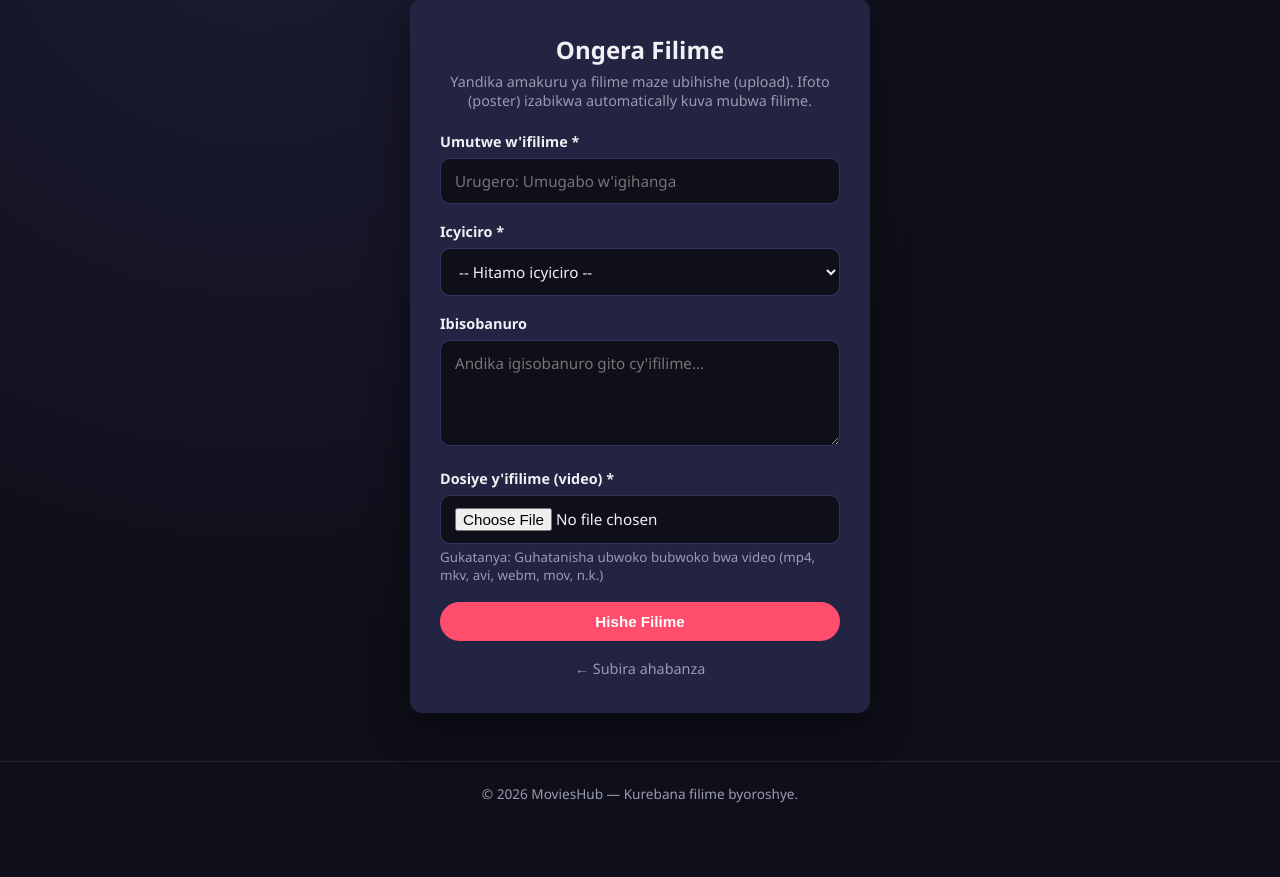
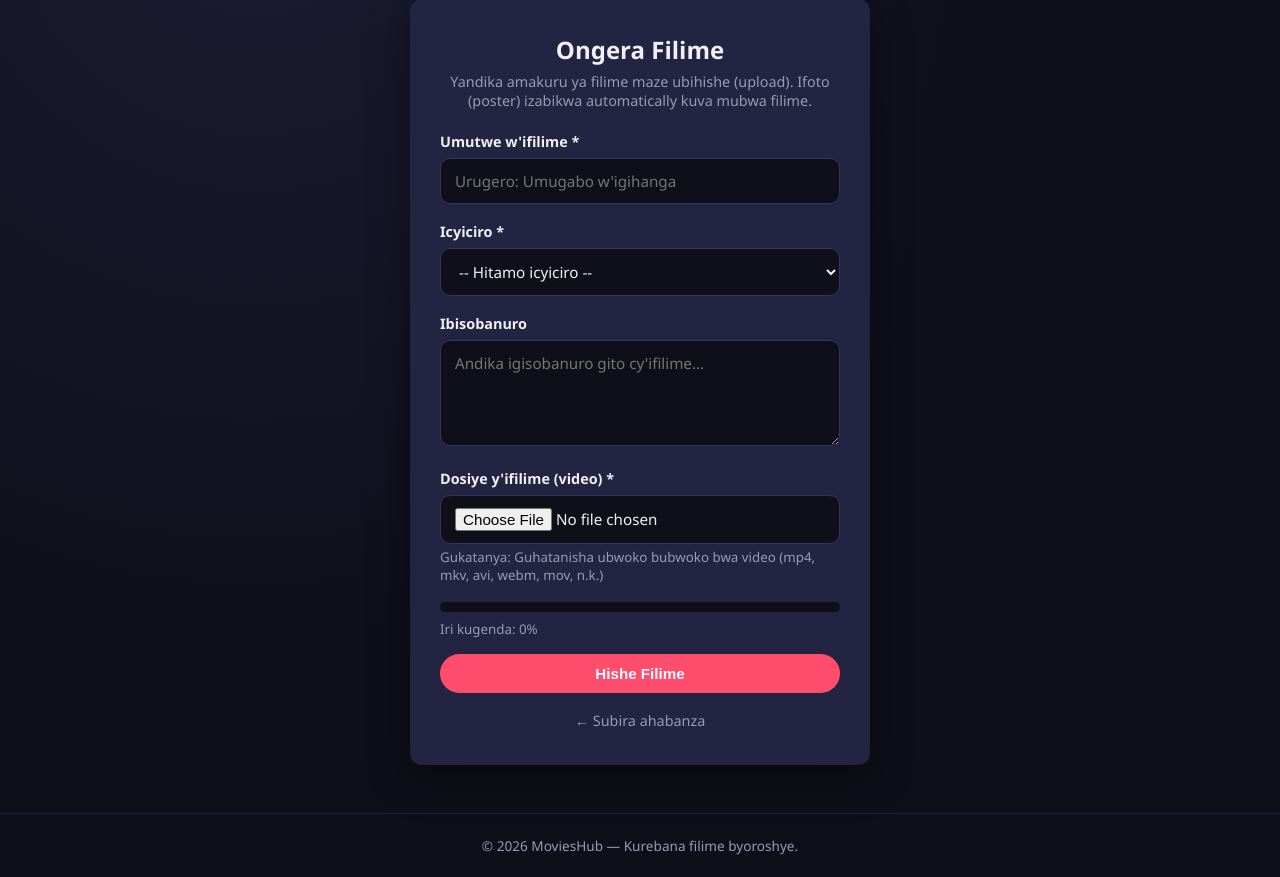
Before and after one commit to BYISHIMO-NGOGA-Blaise/movies, a Flask app: page /upload in a window 1280 px wide. Shown: the part 116-993 px from the top of the page. Before the commit the page ends 919 px from the top, so only its background shows below. Run offline with Flask 3, Linux system fonts and the light colour scheme; the visitor is signed in with stand-in values (Sample User, id 1); data that the repository does not hold is empty.

Commit message:
Bust stale upload assets and show progress
Co-authored-by: Copilot <223556219+Copilot@noreply.github.com>

```diff
--- a/static/style.css
+++ b/static/style.css
@@ -373,13 +373,6 @@ body {
     width: 100%;
 }
 
-.upload-progress[hidden] {
-    display: none;
-}
-
-.upload-progress:not([hidden]) {
-    display: block;
-}
 
 .upload-progress-track {
     height: 10px;
--- a/templates/base.html
+++ b/templates/base.html
@@ -4,7 +4,7 @@
     <meta charset="UTF-8">
     <meta name="viewport" content="width=device-width, initial-scale=1.0">
     <title>{% block title %}MoviesHub{% endblock %}</title>
-    <link rel="stylesheet" href="{{ url_for('static', filename='style.css') }}">
+    <link rel="stylesheet" href="{{ url_for('static', filename='style.css', v='20261106-1') }}">
 </head>
 <body>
     <header class="site-header">
@@ -48,6 +48,6 @@
         </div>
     </footer>
 
-    <script src="{{ url_for('static', filename='script.js') }}"></script>
+    <script src="{{ url_for('static', filename='script.js', v='20261106-1') }}"></script>
 </body>
 </html>
--- a/templates/upload.html
+++ b/templates/upload.html
@@ -33,7 +33,7 @@
             <small style="color: var(--muted); margin-top: 4px; display: block;">Gukatanya: Guhatanisha ubwoko bubwoko bwa video (mp4, mkv, avi, webm, mov, n.k.)</small>
         </div>
 
-        <div id="upload-progress" class="upload-progress" hidden aria-live="polite">
+        <div id="upload-progress" class="upload-progress" aria-live="polite">
             <div class="upload-progress-track" role="progressbar" aria-label="Upload progress"
                  aria-valuemin="0" aria-valuemax="100" aria-valuenow="0">
                 <div id="upload-progress-bar" class="upload-progress-bar"></div>
```
